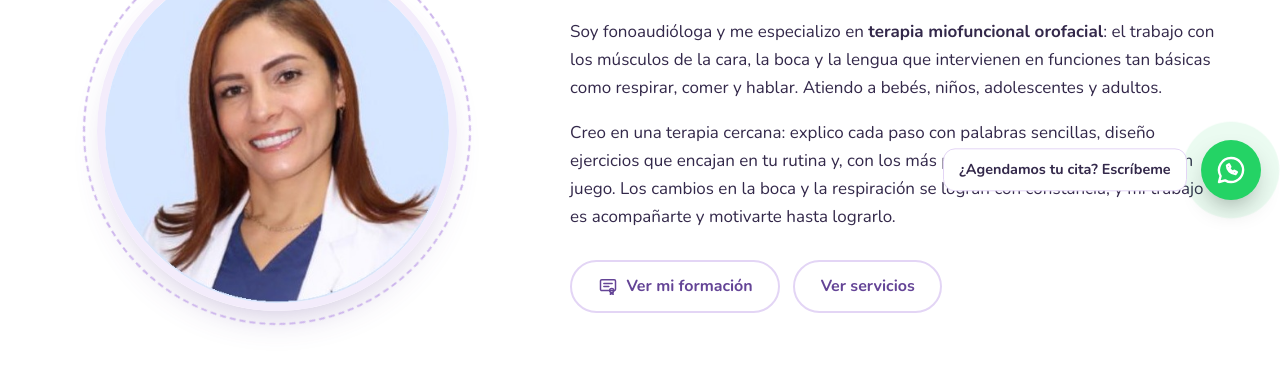
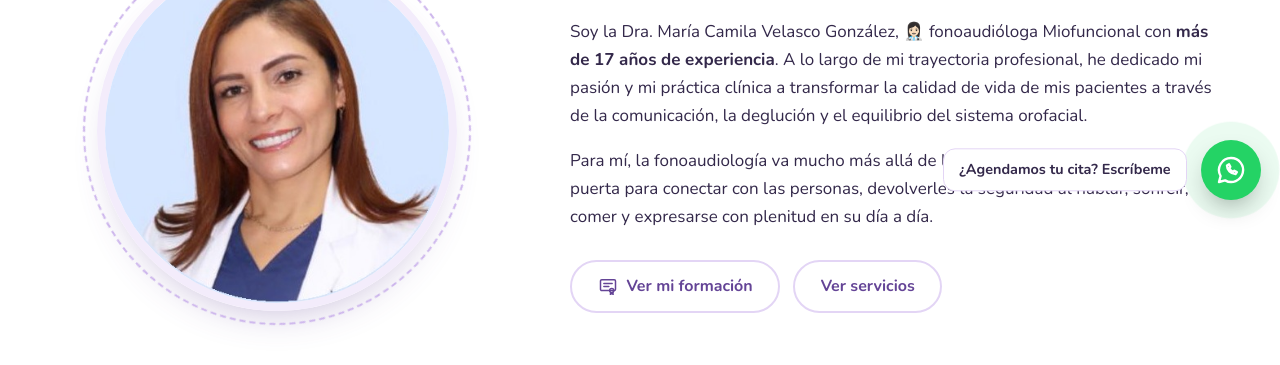
Before and after one commit to ANVA100/Pagina_Web_Fonoaudiologa_camila, a plain HTML site: page sobre-mi.html in a window 1280 px wide. Shown: the part 581-946 px from the top of the page. Drawn offline with nearby package versions, Linux system fonts and the light colour scheme.

Commit message:
Actualizar biografía en Sobre mí
Co-Authored-By: Claude Opus 5.5 <noreply@anthropic.com>

```diff
--- a/sobre-mi.html
+++ b/sobre-mi.html
@@ -73,14 +73,14 @@
         <div class="about__text reveal reveal--right">
           <h2>Mi forma de trabajar</h2>
           <p>
-            Soy fonoaudióloga y me especializo en <strong>terapia miofuncional orofacial</strong>: el trabajo con los
-            músculos de la cara, la boca y la lengua que intervienen en funciones tan básicas como respirar, comer y hablar.
-            Atiendo a bebés, niños, adolescentes y adultos.
+            Soy la Dra. María Camila Velasco González, 👩🏻‍⚕️ fonoaudióloga Miofuncional con
+            <strong>más de 17 años de experiencia</strong>. A lo largo de mi trayectoria profesional, he dedicado mi pasión
+            y mi práctica clínica a transformar la calidad de vida de mis pacientes a través de la comunicación, la deglución
+            y el equilibrio del sistema orofacial.
           </p>
           <p>
-            Creo en una terapia cercana: explico cada paso con palabras sencillas, diseño ejercicios que encajan en tu rutina
-            y, con los más pequeños, convierto la terapia en juego. Los cambios en la boca y la respiración se logran con
-            constancia, y mi trabajo es acompañarte y motivarte hasta lograrlo.
+            Para mí, la fonoaudiología va mucho más allá de la rehabilitación técnica: es una puerta para conectar con las
+            personas, devolverles la seguridad al hablar, sonreír, comer y expresarse con plenitud en su día a día.
           </p>
           <div class="about__actions">
             <a href="formacion.html" class="btn btn--ghost"><svg class="i" viewBox="0 0 24 24" aria-hidden="true"><rect x="3" y="4.5" width="18" height="13" rx="1.5"/><path d="M7 9h10M7 12.5h6"/><circle cx="16.5" cy="17.5" r="2.5"/><path d="M15.3 19.6 14.8 22l1.7-.9 1.7.9-.5-2.4"/></svg> Ver mi formación</a>
```
